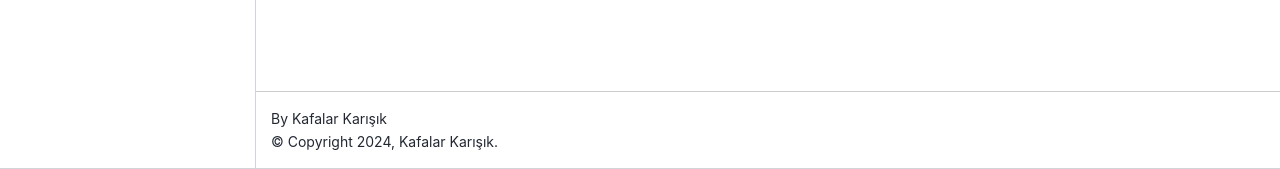
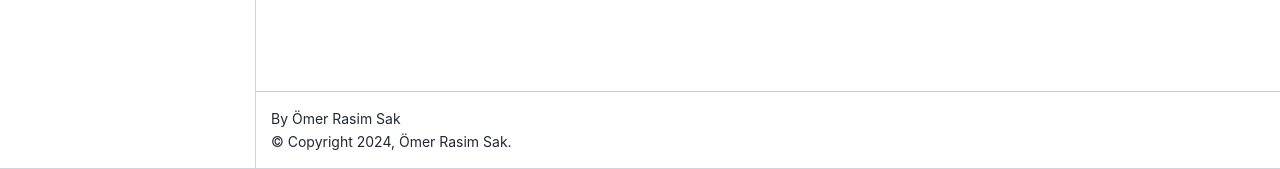
Before and after one commit to Kafalar-Karisik/StadtBank, a Sphinx documentation site: the page built from docs/index.rst, in a window 1280 px wide. Shown: the part 731-900 px from the top of the page. Built offline with Sphinx 7.4.7 and the Sphinx Book theme 1.1.4, drawn with Linux system fonts in a browser that asks for light colours.

Commit message:
LICENSE and Documentation Update

```diff
--- a/docs/conf.py
+++ b/docs/conf.py
@@ -12,8 +12,8 @@ import sys
 import django
 
 project = 'StadtBank'
-copyright = '2024, Kafalar Karışık'
-author = 'Kafalar Karışık'
+copyright = '2024, Ömer Rasim Sak'
+author = 'Ömer Rasim Sak'
 
 # -- General configuration ---------------------------------------------------
 # https://www.sphinx-doc.org/en/master/usage/configuration.html#general-configuration
```
Also changed, not shown: 1 other file.
